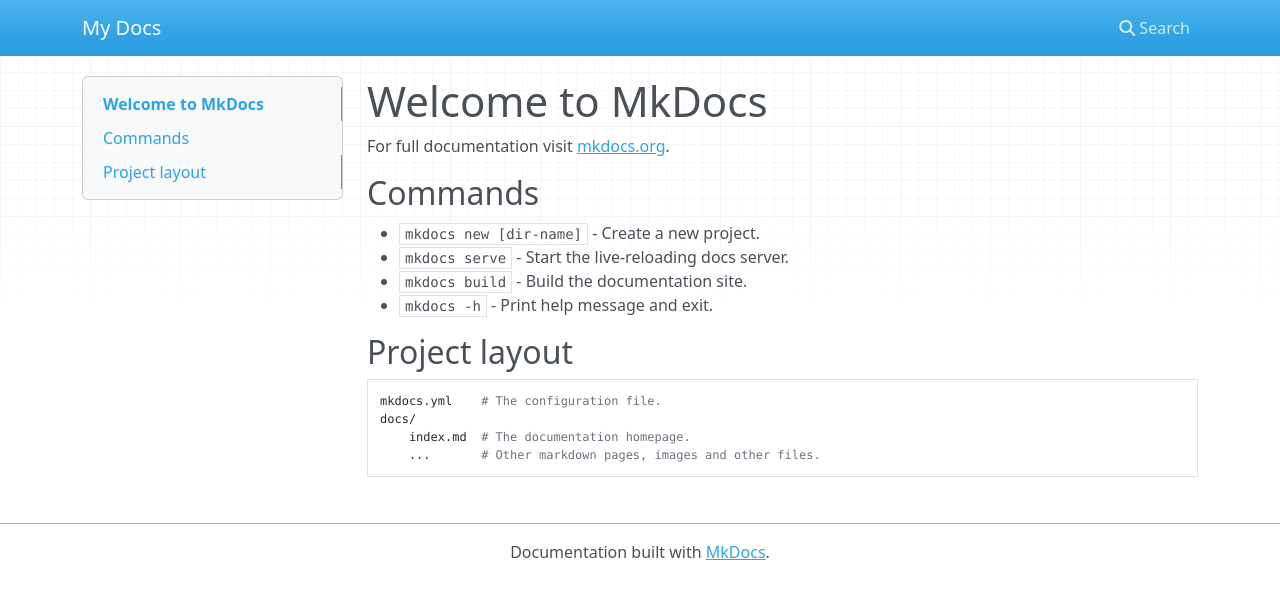
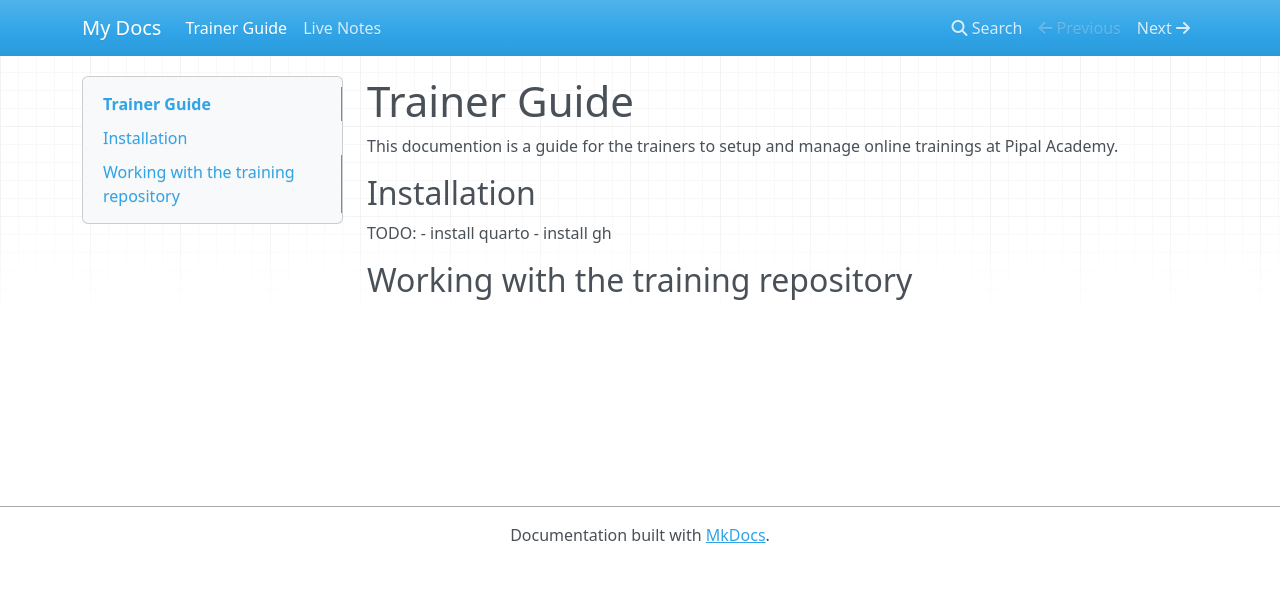
Before and after one commit to pipalacademy/arcesium-python-2024, an MkDocs documentation site: the page built from docs/index.md, in a window 1280 px wide. Shown: the top 599 px of the page. Built offline with MkDocs 1.6.1, drawn with Linux system fonts in a browser that asks for light colours; nearby versions of some CDN libraries.

Commit message:
Added live-notes to the docs

```diff
--- a/docs/index.md
+++ b/docs/index.md
@@ -1,17 +1,12 @@
-# Welcome to MkDocs
+# Trainer Guide
 
-For full documentation visit [mkdocs.org](https://www.mkdocs.org).
+This documention is a guide for the trainers to setup and manage online trainings at Pipal Academy.
 
-## Commands
+## Installation
 
-* `mkdocs new [dir-name]` - Create a new project.
-* `mkdocs serve` - Start the live-reloading docs server.
-* `mkdocs build` - Build the documentation site.
-* `mkdocs -h` - Print help message and exit.
+TODO:
+- install quarto
+- install gh
 
-## Project layout
 
-    mkdocs.yml    # The configuration file.
-    docs/
-        index.md  # The documentation homepage.
-        ...       # Other markdown pages, images and other files.
+## Working with the training repository
--- a/mkdocs.yml
+++ b/mkdocs.yml
@@ -1 +1,5 @@
 site_name: My Docs
+
+nav:
+  - 'index.md'
+  - 'live-notes.md'
```
Also changed, not shown: README.md (+3 -1 lines), docs/live-notes.md (added, +43 -0 lines).
